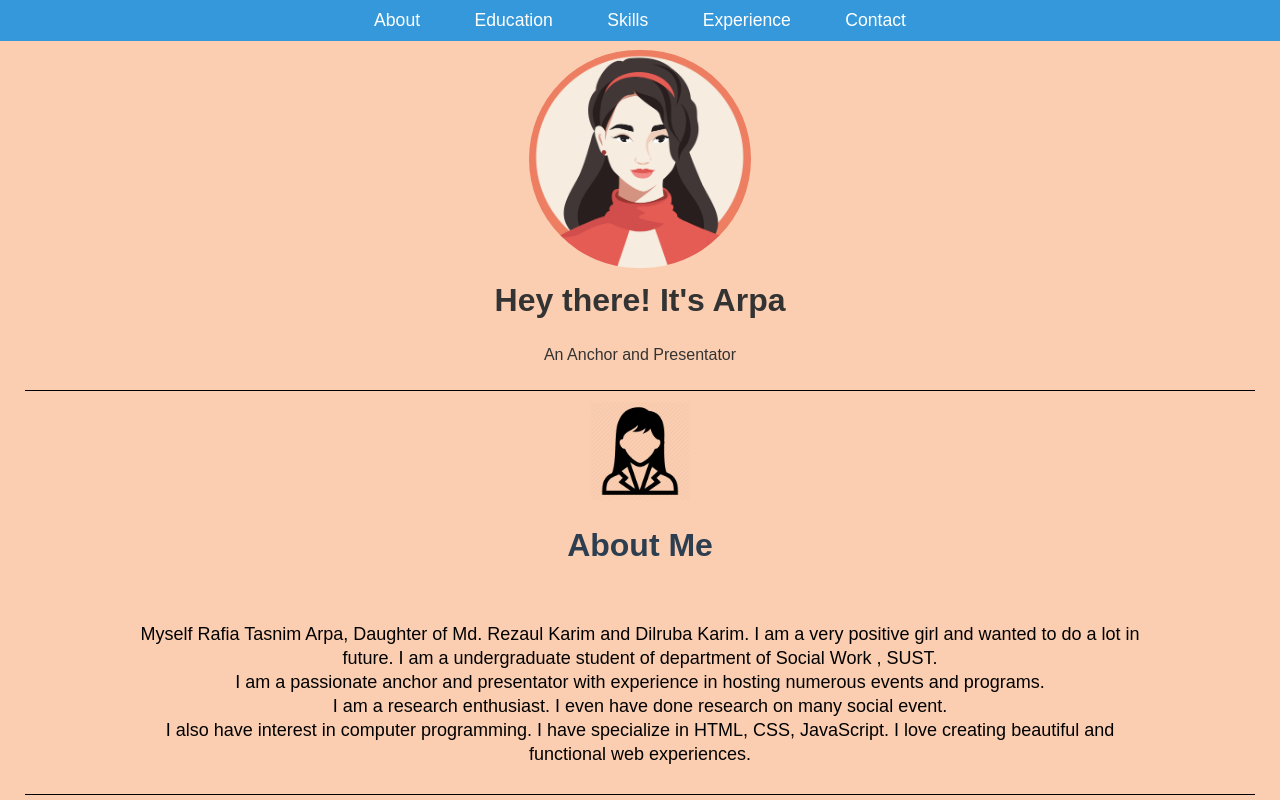
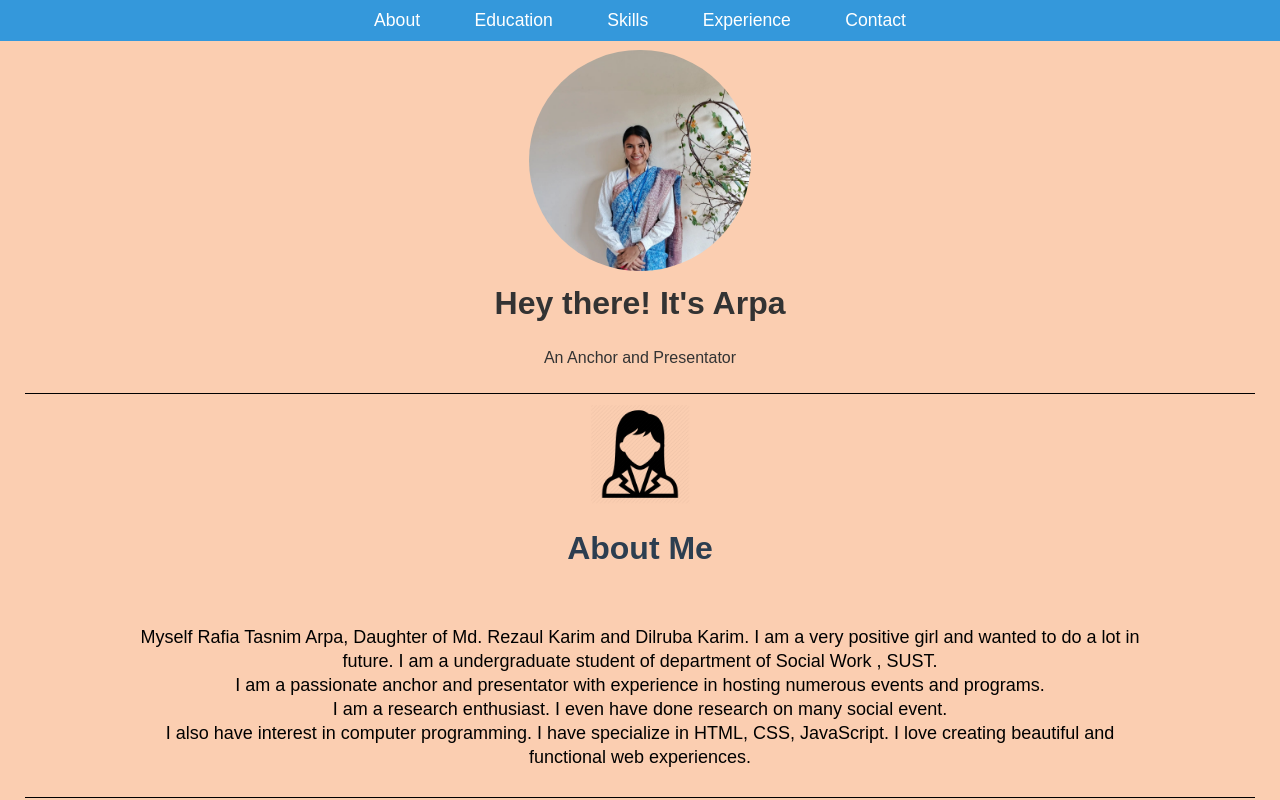
Before and after one commit to rafiaarpa/Portfolio, a plain HTML site: page index.html in a window 1280 px wide. Shown: the top 800 px of the page. Drawn offline with Linux system fonts and the light colour scheme; a script that the page names is missing.

Commit message:
Add files via upload

```diff
--- a/index.html
+++ b/index.html
@@ -21,7 +21,7 @@
 
    <section class="profile">
     <div class="container">
-        <img src="profile.jpg" alt=""> <br>
+        <img src="pic.jpg" alt=""> <br>
         <h1>Hey there! It's Arpa</h1>
         <p>An Anchor and Presentator</p>
     </div>
```
